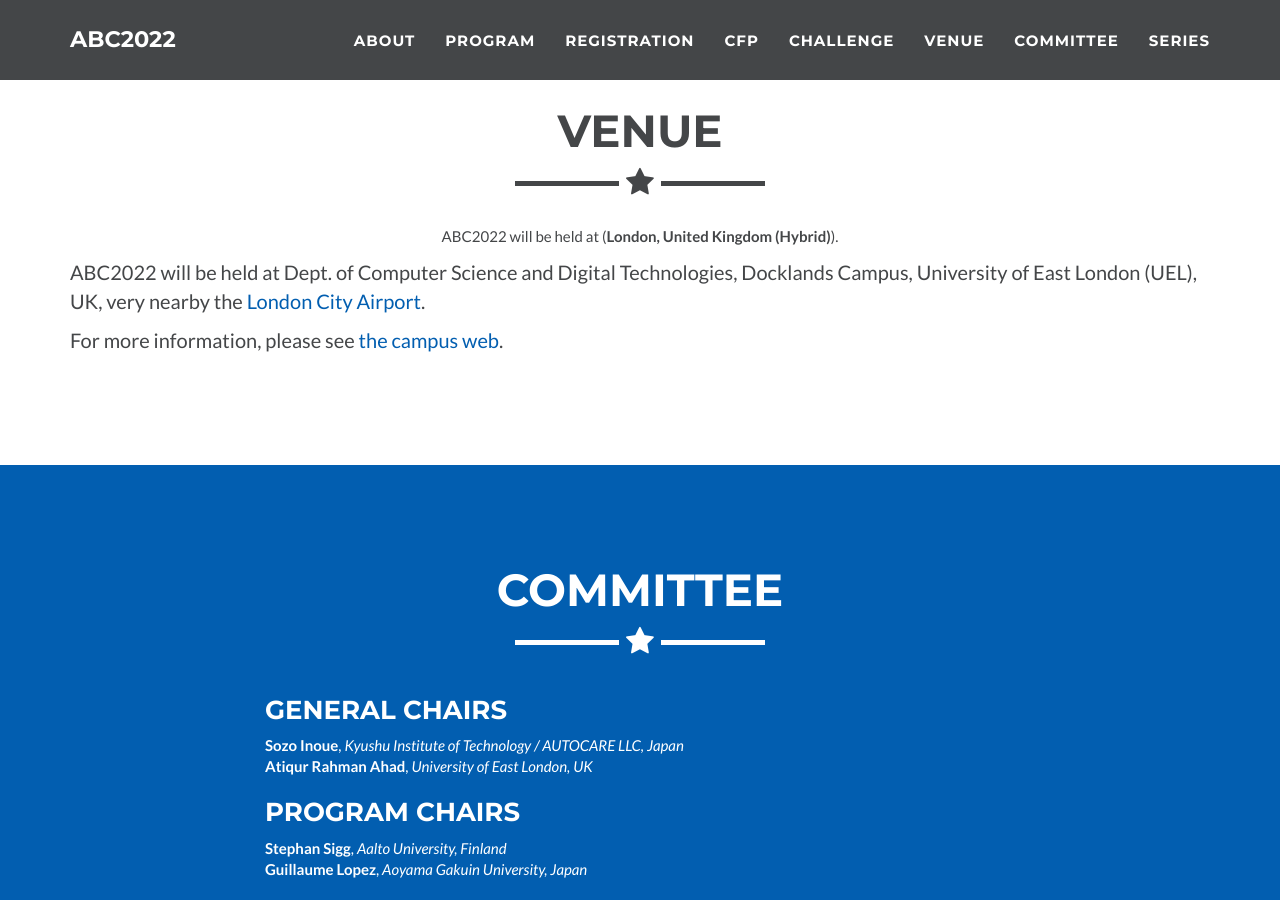
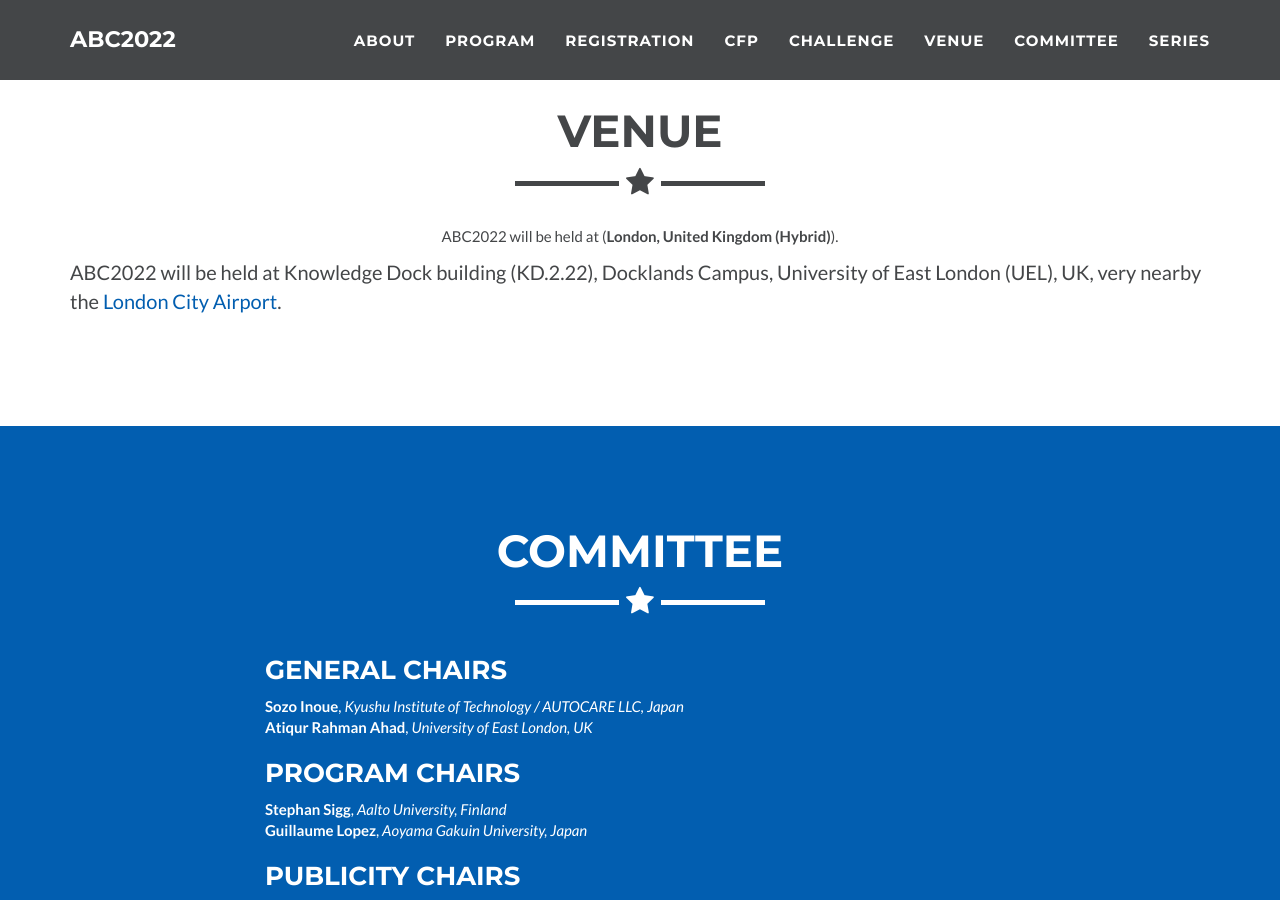
Before and after one commit to abc-research/abc-research.github.io, a Jekyll site: the page built from index.html, in a window 1280 px wide and 900 px high, scrolled down 12700 px. Built offline with Jekyll 4.4.1, drawn with Linux system fonts in a browser that asks for light colours.

Commit message:
Update _config.yml

```diff
--- a/_config.yml
+++ b/_config.yml
@@ -529,8 +529,8 @@ cfp:
 
 venue:
   - text: <center> ABC2022 will be held at (<b>London, United Kingdom (Hybrid)</b>). </center>
-  - text: ABC2022 will be held at Dept. of Computer Science and Digital Technologies, Docklands Campus, University of East London (UEL), UK, very nearby the <a href="https://goo.gl/maps/hdDTM94LbG2efgaA8">London City Airport</a>.
-  - text: For more information, please see <a href="https://www.uel.ac.uk/about/finding-us">the campus web</a>.
+  - text: ABC2022 will be held at Knowledge Dock building (KD.2.22), Docklands Campus, University of East London (UEL), UK, very nearby the <a href="https://goo.gl/maps/hdDTM94LbG2efgaA8">London City Airport</a>.
+#  - text: For more information, please see <a href="https://www.uel.ac.uk/about/finding-us">the campus web</a>.
 #  - text: We are considering to do it <b>either of hybrid or online style</b>. Anyway we provide online participation at least.
 #  - text: <div class="movie-wrap"><iframe width="560" height="315" src="https://www.youtube.com/embed/T0HW6ngjAcc" title="YouTube video player" frameborder="0" allow="accelerometer; autoplay; clipboard-write; encrypted-media; gyroscope; picture-in-picture" allowfullscreen></iframe></div>
 
```
